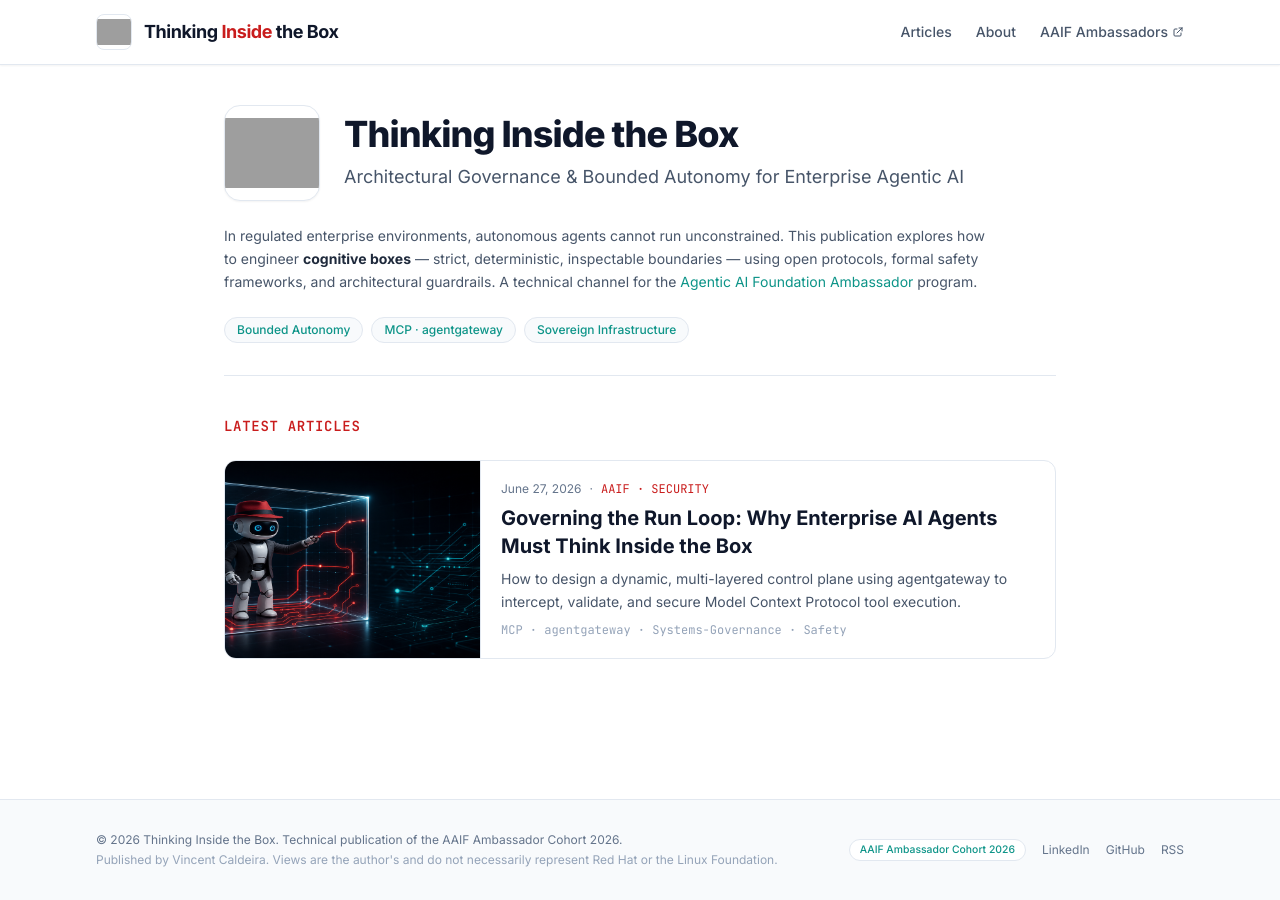
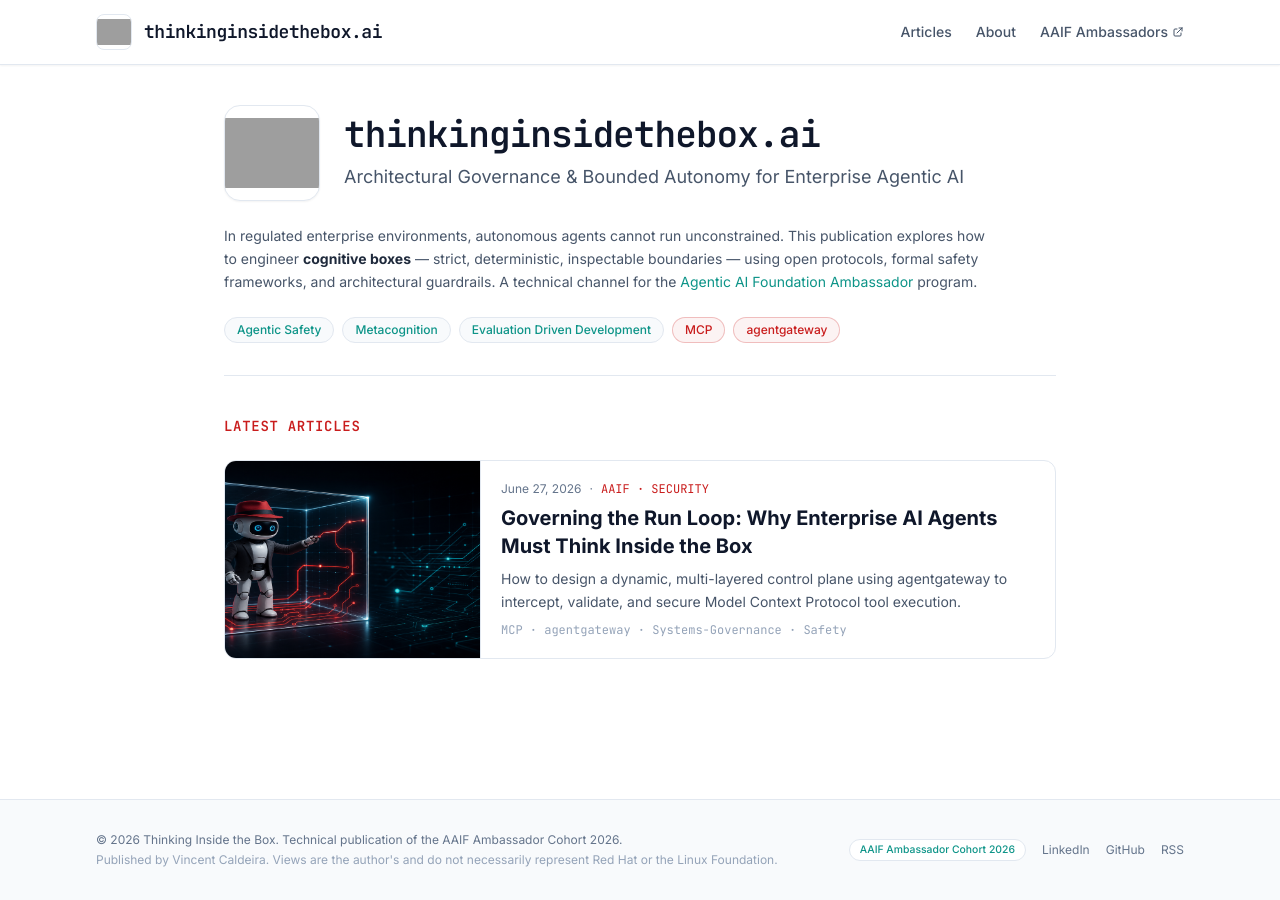
Before and after one commit to thinkinginsidethebox-ai/thinkinginsidethebox-ai.github.io, a Jekyll site: the page built from index.html, in a window 1280 px wide, cut to the strip 0-900 px from the top of the page. Built offline with Jekyll 4.4.1, drawn with Linux system fonts in a browser that asks for light colours; nearby versions of some CDN libraries; grey boxes are pictures that could not be loaded.

Commit message:
style: use domain branding, close-up logo, and updated topic tags
Header and home hero show thinkinginsidethebox.ai; topic pills highlight
Agentic Safety themes separately from MCP and agentgateway project tags.

Co-authored-by: Cursor <cursoragent@cursor.com>

```diff
--- a/_config.yml
+++ b/_config.yml
@@ -11,6 +11,7 @@ lang: en
 # Brand & publication identity (not a personal blog)
 brand:
   name: Thinking Inside the Box
+  domain: thinkinginsidethebox.ai
   tagline: Architectural Governance & Bounded Autonomy for Enterprise Agentic AI
   mascot: Vince the Validator
   aaif_cohort: "AAIF Ambassador Cohort 2026"
@@ -27,7 +28,7 @@ author:
     AAIF Ambassador and Red Hat APAC CTO exploring enterprise agentic AI governance,
     bounded autonomy, and sovereign open-source control planes.
 
-logo: /assets/images/thinkinginsidethebox.ai_logo.png
+logo: /assets/images/thinkinginsidethebox.ai_logo_closeup.png
 favicon: /assets/images/thinkinginsidethebox.ai_logo_closeup.png
 
 # Default Open Graph image (1200×627 — see assets/images/og/)
--- a/_layouts/default.html
+++ b/_layouts/default.html
@@ -11,8 +11,8 @@
             width="36"
             height="36"
           >
-          <span class="text-lg font-bold tracking-tight text-slate-900 group-hover:text-brand-crimson transition truncate">
-            Thinking <span class="text-brand-crimson">Inside</span> the Box
+          <span class="text-base sm:text-lg font-semibold font-mono tracking-tight text-slate-900 group-hover:text-brand-crimson transition truncate">
+            {{ site.brand.domain }}
           </span>
         </a>
       </div>
--- a/index.html
+++ b/index.html
@@ -15,8 +15,8 @@ description: Technical articles on enterprise agentic AI governance, bounded aut
         height="96"
       >
       <div class="space-y-2">
-        <h1 class="text-3xl sm:text-4xl font-extrabold text-slate-900 tracking-tight">
-          {{ site.title }}
+        <h1 class="text-3xl sm:text-4xl font-extrabold font-mono text-slate-900 tracking-tight">
+          {{ site.brand.domain }}
         </h1>
         <p class="text-slate-600 text-lg max-w-2xl leading-relaxed">
           {{ site.subtitle }}
@@ -33,9 +33,11 @@ description: Technical articles on enterprise agentic AI governance, bounded aut
     </p>
 
     <div class="flex flex-wrap gap-2">
-      <span class="inline-flex items-center px-3 py-1 rounded-full text-xs font-medium bg-slate-50 border border-slate-200 text-brand-teal">Bounded Autonomy</span>
-      <span class="inline-flex items-center px-3 py-1 rounded-full text-xs font-medium bg-slate-50 border border-slate-200 text-brand-teal">MCP · agentgateway</span>
-      <span class="inline-flex items-center px-3 py-1 rounded-full text-xs font-medium bg-slate-50 border border-slate-200 text-brand-teal">Sovereign Infrastructure</span>
+      <span class="inline-flex items-center px-3 py-1 rounded-full text-xs font-medium bg-slate-50 border border-slate-200 text-brand-teal">Agentic Safety</span>
+      <span class="inline-flex items-center px-3 py-1 rounded-full text-xs font-medium bg-slate-50 border border-slate-200 text-brand-teal">Metacognition</span>
+      <span class="inline-flex items-center px-3 py-1 rounded-full text-xs font-medium bg-slate-50 border border-slate-200 text-brand-teal">Evaluation Driven Development</span>
+      <span class="inline-flex items-center px-3 py-1 rounded-full text-xs font-medium bg-brand-crimson/5 border border-brand-crimson/25 text-brand-crimson">MCP</span>
+      <span class="inline-flex items-center px-3 py-1 rounded-full text-xs font-medium bg-brand-crimson/5 border border-brand-crimson/25 text-brand-crimson">agentgateway</span>
     </div>
   </header>
 
```
